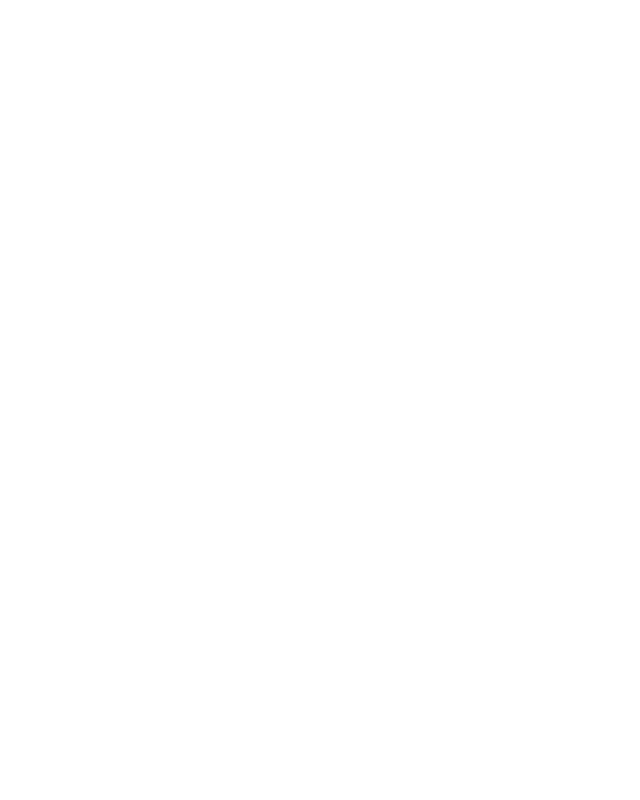
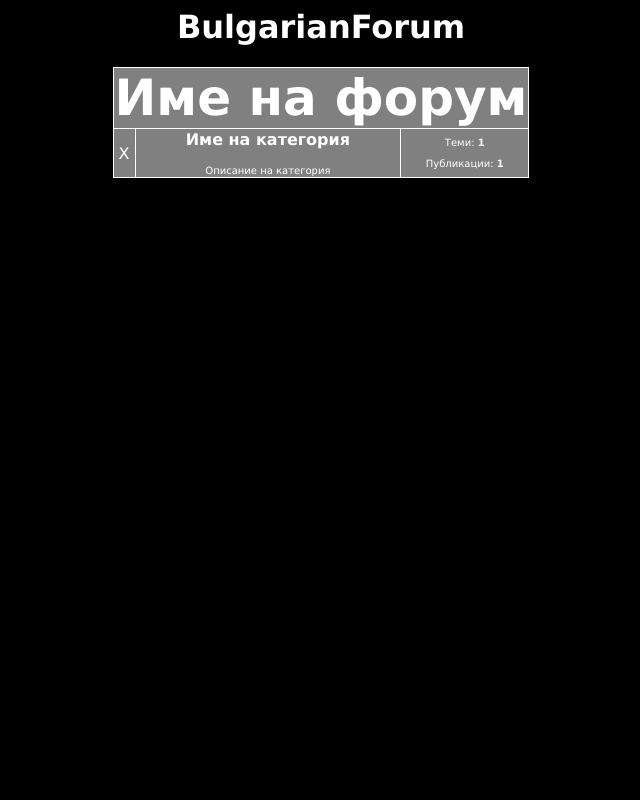
Before and after one commit to D3VSOFTBG/BulgarianForum, a PHP site: page / in a window 1280 px wide. Before the commit the part shown is empty. Shown: the whole page, without its empty margins (319-959 px from the left). Run offline with PHP 8.4, Linux system fonts and the light colour scheme.

Commit message:
stiga tolkova

```diff
--- /dev/null
+++ b/css/style.css
@@ -0,0 +1,20 @@
+body{
+    font-family: Verdana, Geneva, Tahoma, sans-serif;
+    background-color: black;
+    color: white;
+}
+table{
+    margin-left: auto;
+    margin-right: auto;
+    background-color: gray;
+}
+table,td,th{
+    border: 1px solid white;
+    border-collapse: collapse;
+}
+td{
+    text-align: center;
+    width: fit-content;
+    height: fit-content;
+    background-color: gray;
+}
--- a/index.php
+++ b/index.php
@@ -4,8 +4,26 @@ include_once("config.php");
 <html>
     <head>
         <title><?php echo $title; ?></title>
+        <link rel="stylesheet" href="css/style.css">
     </head>
     <body>
-
+        <h1 style="text-align:center;"><?php echo $title; ?></h1>
+        <div style="overflow-x:auto;">
+        <table>
+            <tr>
+                <!--Forum Name-->
+                <th colspan="3">
+                    <p style="font-size: 50px;">Име на форум</p>
+                </th>
+            </tr>
+            <tr>
+                <!--New posts-->
+                <td>X</td>
+                <!--Category (Name/Description)-->
+                <td><p><strong>Име на категория</strong></p><p style="font-size: 10px;">Описание на категория</p></td>
+                <!--Statistics (Topics/Posts)-->
+                <td><p style="font-size: 10px;">Теми:&nbsp;<strong>1</strong></p><p style="font-size: 10px;">Публикации:&nbsp;<strong>1</strong></p></td>
+        </table>
+</div>
     </body>
 </html>
```
